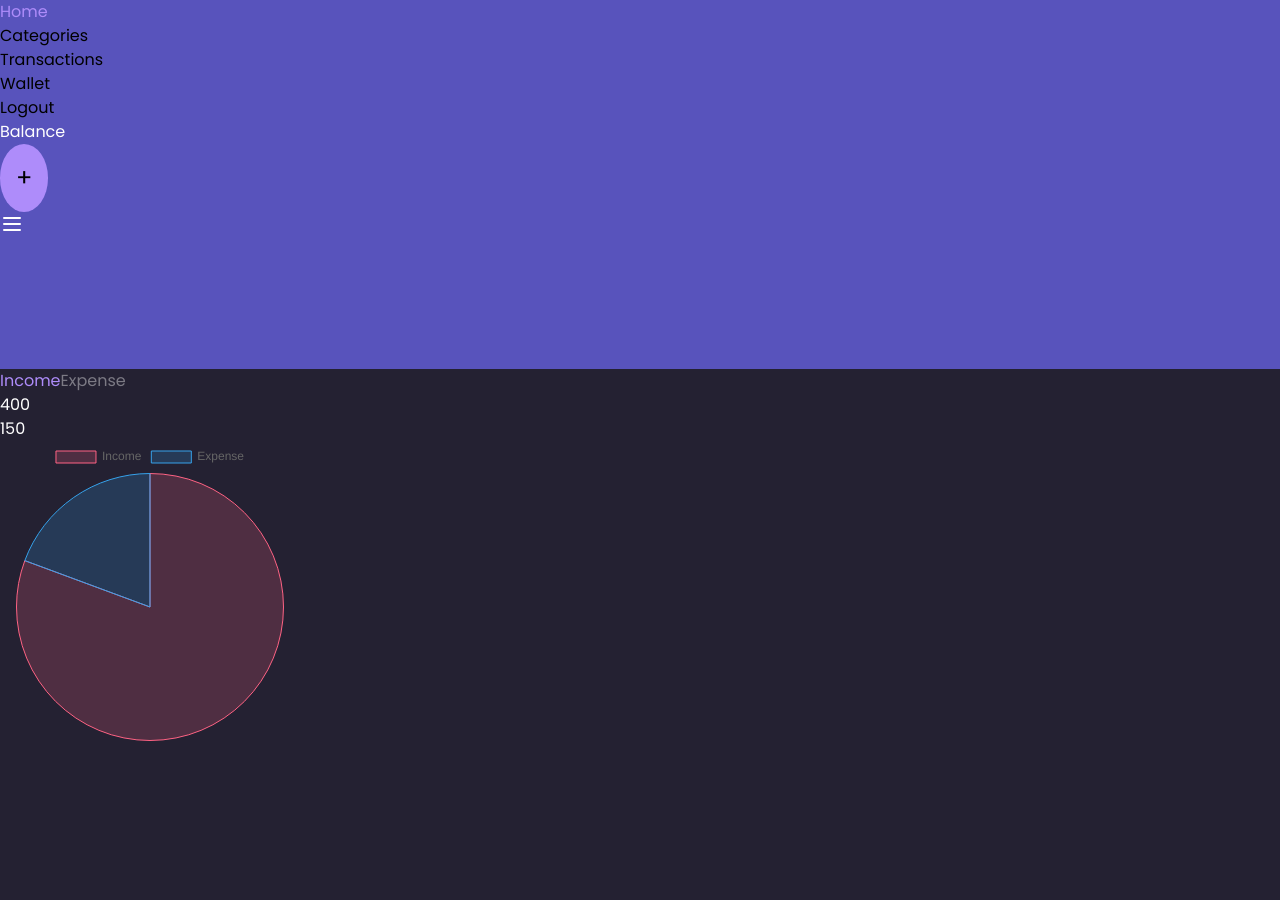
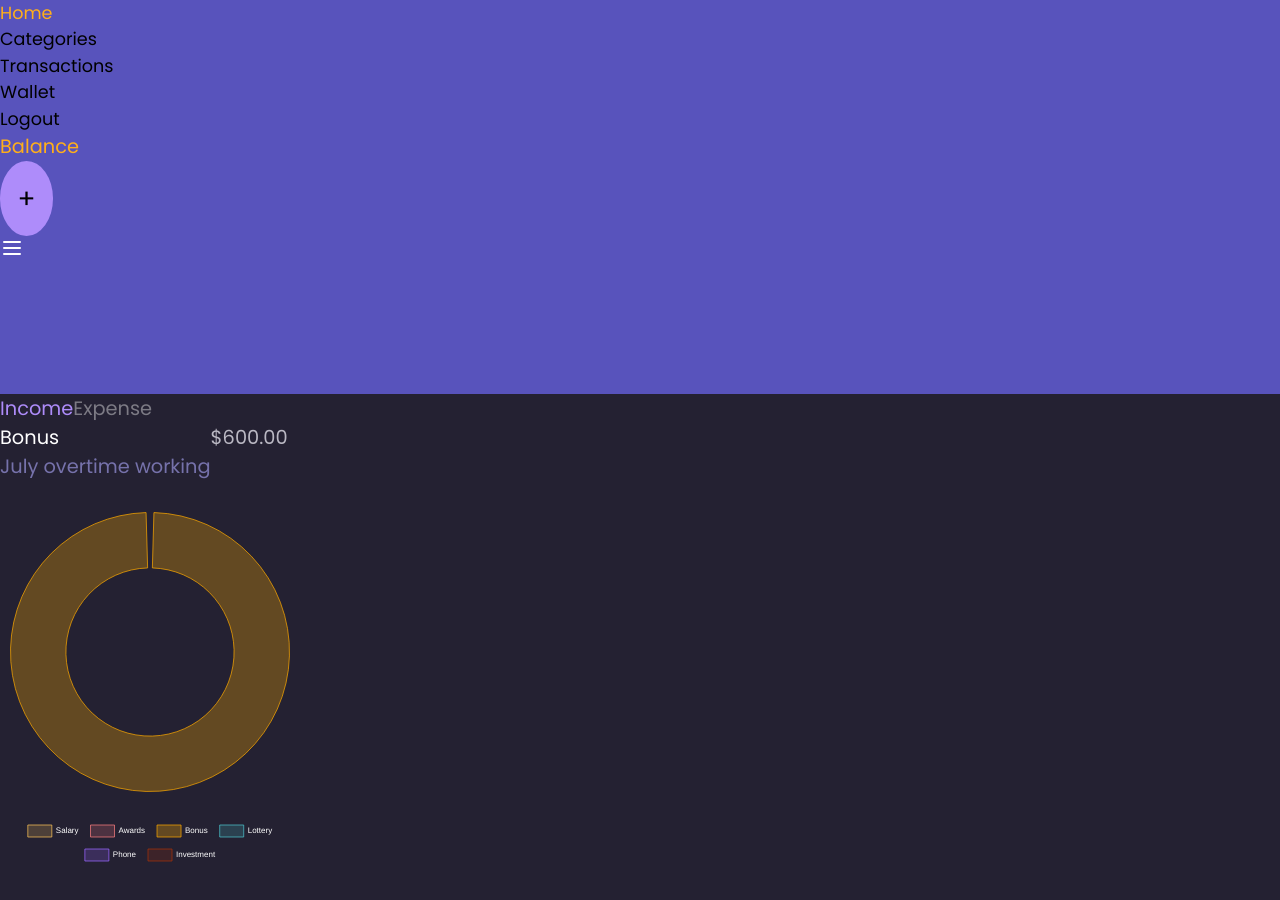
Before and after one commit to shanele147/Web07-MindX, a React (Create React App) app in the folder expense-app/client/: page / in a window 1280 px wide. Shown: the top 900 px of the page. Before the commit the page ends 800 px from the top, so only its background shows below. Built offline with nearby package versions, Linux system fonts and the light colour scheme; what @material-tailwind/react would draw is missing.

Commit message:
update expense data and chart

```diff
--- a/expense-app/client/src/App.js
+++ b/expense-app/client/src/App.js
@@ -13,53 +13,76 @@ import Header from "./components/Header";
 function App() {
   const data = [
     {
+      date: "2022-08-01",
+      amount: "600",
+      category: "Bonus",
+      description: "July overtime working",
+      type: "Income",
+      wallet: "Bank",
+    },
+    {
+      date: "2022-08-13",
       amount: "400",
       category: "Food",
-      date: "2022-08-13",
       description: "Dinner with friends",
       type: "Expense",
       wallet: "Bank",
     },
     {
+      date: "2022-08-02",
       amount: "150",
+      category: "Shopping",
+      description: "Weekend super market",
+      type: "Expense",
+      wallet: "Bank",
+    },
+    {
+      date: "2022-08-18",
+      amount: "50",
       category: "Food",
-      date: "2022-08-02",
-      description: "Lunch with family",
+      description: "Hangout weekend",
       type: "Expense",
       wallet: "Bank",
     },
   ];
   const [wallets, setWallets] = useState(["Bank", "Cash"]);
-  const [categories, setCategory] = useState([
+  const [expenseCategories, setExpenseCategory] = useState([
     "Beverage",
     "Food",
     "Shopping",
     "Pet",
     "Phone",
     "Household",
+    "Bills",
+    "Education",
+    "Entertainment",
+    "Health",
+    "Travel",
+    "Transportation",
+    "Others",
+  ]);
+  const [incomeCategories, setIncomeCategory] = useState([
+    "Salary",
+    "Awards",
+    "Bonus",
+    "Lottery",
+    "Phone",
+    "Investment",
   ]);
   const [expenseType, setExpenseType] = useState(["Income", "Expense"]);
   const [transactionList, setTransactionList] = useState(data);
 
   const onAddNewTransaction = (newTransaction) => {
-    // console.log(newTransaction);
-    /* let newList = [];
-    newList.push(newTransaction); */
-    // transactionList.push(newTransaction);
     setTransactionList([...transactionList, newTransaction]);
   };
-
-  /* useEffect(() => {
-
-  },
-  transactionList); */
 
   return (
     <Browser>
       <ExpenseContext.Provider
         value={{
           wallets,
-          categories,
+          expenseCategories,
+          incomeCategories,
           expenseType,
           transactionList,
           onAddNewTransaction,
--- a/expense-app/client/src/components/ExpenseTabs/ExpenseTabs.css
+++ b/expense-app/client/src/components/ExpenseTabs/ExpenseTabs.css
@@ -6,6 +6,7 @@
 }
 .tab-content {
   position: absolute;
+  /* width: 40%; */
 }
 
 .active-border {
@@ -16,3 +17,44 @@
   opacity: 0.4;
   border-color: #aff7ffa3;
 }
+.tab-content ul {
+  display: flex;
+  flex-direction: row;
+  /* justify-content: space-between; */
+}
+.animate__fadeOut {
+  visibility: hidden;
+}
+p.category {
+  position: relative;
+}
+
+p.category::before {
+  content: "";
+  height: 2.4rem;
+  width: 1px;
+  position: absolute;
+  top: 0.35rem;
+  left: -0.5rem;
+}
+p.amount {
+  color: #bab8c3;
+}
+p.description {
+  /* font-size: 0.9rem; */
+  color: #a7a2f3a1;
+}
+
+/* style of category text */
+p.food {
+  color: #f5be57;
+}
+p.food::before {
+  background-color: #f5be57;
+}
+p.shopping {
+  color: #f47b7c;
+}
+p.shopping::before {
+  background-color: #f47b7c;
+}
--- a/expense-app/client/src/components/ExpenseTabs/index.js
+++ b/expense-app/client/src/components/ExpenseTabs/index.js
@@ -1,58 +1,211 @@
 import React, { useState } from "react";
 import { Chart as ChartJS, ArcElement, Tooltip, Legend } from "chart.js";
-import { Pie } from "react-chartjs-2";
+import { Pie, Doughnut } from "react-chartjs-2";
 import { useExpenseContext } from "../../contexts/ExpenseContext";
+import expenseAppService from "../../services";
 
 import "./ExpenseTabs.css";
 
 ChartJS.register(ArcElement, Tooltip, Legend);
 
 export default function ExpenseTabs() {
-  const { expenseType, transactionList } = useExpenseContext();
+  const getTotal = (category, list) => {
+    return list
+      .filter((elm) => elm.category === category)
+      .reduce((total, elm) => total + Number(elm.amount), 0);
+  };
+
+  const { expenseCategories, incomeCategories, expenseType, transactionList } =
+    useExpenseContext();
+  const incomeList = transactionList.filter((elm) => elm.type === "Income");
   const expenseList = transactionList.filter((elm) => elm.type === "Expense");
-  let expenseData = expenseList.map((expense) => {
-    console.log(expense);
-    const { amount, category, description } = expense;
-    return expense;
-    /* return (
-      <>
-        <li>amount</li>
-        <li>category</li>
-        <li>description</li>
-      </>
-    ); */
-  });
-  const incomeList = transactionList.filter((elm) => elm.type === "Income");
+  let expenseBasedOnCategory = [],
+    incomeBasedOnCategory = [];
+  for (let category of expenseCategories) {
+    expenseBasedOnCategory.push(getTotal(category, expenseList));
+  }
+
+  for (let category of incomeCategories) {
+    incomeBasedOnCategory.push(getTotal(category, incomeList));
+  }
+
+  console.log({ expenseBasedOnCategory, incomeBasedOnCategory });
+
+  const renderDataList = (arr) => {
+    let htmlList = arr.map((elm, idx) => {
+      const { amount, category, description } = elm;
+      return (
+        <>
+          <ul
+            key={idx}
+            className="w-full justify-between px-2 py-2 flex flex-wrap transition-row "
+          >
+            <li>
+              <p
+                className={`category ${category
+                  .toLowerCase()
+                  .replace(/ /g, "_")} text-base md:text-lg`}
+              >
+                {category}
+              </p>
+              <p className="description text-xs md:text-sm">{description}</p>
+            </li>
+            <li className="w-fit md:w-1/5">
+              <p className="amount text-base md:text-lg">
+                {expenseAppService.convertCurrency(amount, "USD")}
+              </p>
+            </li>
+          </ul>
+        </>
+      );
+    });
+    return htmlList;
+  };
+  let expenses = renderDataList(expenseList);
+  let incomes = renderDataList(incomeList);
+
   console.log({ expenseList, incomeList });
   const tabsData = [
     {
       label: expenseType[0],
-      content: "incomeList",
+      content: incomes,
+      chartData: {
+        labels: incomeCategories,
+        datasets: [
+          {
+            label: `% of ${expenseType[0]}`,
+            data: incomeBasedOnCategory,
+            backgroundColor: [
+              "rgb(245, 190, 87, 0.2)",
+              "rgb(244, 123, 124,0.2)",
+              "rgba(245, 165, 0, 0.3)",
+              "rgba(75, 192, 200, 0.2)",
+              "rgba(153, 102, 255, 0.2)",
+              "rgba(165, 49, 9, 0.2)",
+              "rgb(243, 178, 125, 0.2)",
+              "rgb(140, 222, 246, 0.2)",
+              "rgb(72, 72, 222, 0.2)",
+              "rgb(130, 206, 106, 0.2)",
+              "rgb(227, 46, 177, 0.2)",
+              "rgb(216, 213, 93, 0.2)",
+              "rgb(68, 107, 20, 0.2)",
+            ],
+            borderColor: [
+              "rgb(245, 190, 87, 0.75)",
+              "rgb(244, 123, 124, 0.75)",
+              "rgba(245, 165, 0, 0.75)",
+              "rgba(75, 192, 200, 0.75)",
+              "rgba(153, 102, 255, 0.75)",
+              "rgba(165, 49, 9, 0.75)",
+              "rgb(243, 178, 125, 0.75)",
+              "rgb(140, 222, 246, 0.75)",
+              "rgb(72, 72, 222, 0.75)",
+              "rgb(130, 206, 106, 0.75)",
+              "rgb(227, 46, 177, 0.75)",
+              "rgb(216, 213, 93, 0.75)",
+              "rgb(68, 107, 20, 0.75)",
+            ],
+
+            borderWidth: 1,
+          },
+        ],
+      },
     },
     {
       label: expenseType[1],
-      content: expenseData,
+      content: expenses,
+      chartData: {
+        labels: expenseCategories,
+        datasets: [
+          {
+            label: `% of ${expenseType[1]}`,
+            data: expenseBasedOnCategory,
+            backgroundColor: [
+              "rgb(245, 190, 87, 0.2)",
+              "rgb(244, 123, 124,0.2)",
+              "rgba(245, 165, 0, 0.3)",
+              "rgba(75, 192, 200, 0.2)",
+              "rgba(153, 102, 255, 0.2)",
+              "rgba(165, 49, 9, 0.2)",
+              "rgb(243, 178, 125, 0.2)",
+              "rgb(140, 222, 246, 0.2)",
+              "rgb(72, 72, 222, 0.2)",
+              "rgb(130, 206, 106, 0.2)",
+              "rgb(227, 46, 177, 0.2)",
+              "rgb(216, 213, 93, 0.2)",
+              "rgb(68, 107, 20, 0.2)",
+            ],
+            borderColor: [
+              "rgb(245, 190, 87, 0.75)",
+              "rgb(244, 123, 124, 0.75)",
+              "rgba(245, 165, 0, 0.75)",
+              "rgba(75, 192, 200, 0.75)",
+              "rgba(153, 102, 255, 0.75)",
+              "rgba(165, 49, 9, 0.75)",
+              "rgb(243, 178, 125, 0.75)",
+              "rgb(140, 222, 246, 0.75)",
+              "rgb(72, 72, 222, 0.75)",
+              "rgb(130, 206, 106, 0.75)",
+              "rgb(227, 46, 177, 0.75)",
+              "rgb(216, 213, 93, 0.75)",
+              "rgb(68, 107, 20, 0.75)",
+            ],
+
+            hoverOffset: 0,
+          },
+        ],
+      },
     },
   ];
-  console.log(tabsData[1].content);
 
-  const data = {
-    labels: expenseType,
-    datasets: [
-      {
-        label: "Testing",
-        data: [500, 120],
-        backgroundColor: ["rgba(255, 99, 132, 0.2)", "rgba(54, 162, 235, 0.2)"],
-        borderColor: ["rgba(255, 99, 132, 1)", "rgba(54, 162, 235, 1)"],
-        borderWidth: 1,
+  const options = {
+    cutout: "60%",
+    aspectRatio: 3 / 4,
+    responsive: true,
+    spacing: 2,
+    layout: {
+      autoPadding: true,
+      padding: "10",
+    },
+    plugins: {
+      legend: {
+        display: true,
+        fullSize: true,
+        position: "bottom",
+        labels: {
+          color: "#ffffff",
+          align: "start",
+          padding: 12,
+          boxWidth: 24,
+          boxHeight: 12,
+          /* Adjust data label font size according to chart size */
+          font: function (context) {
+            var width = context.chart.width;
+            // console.log(width);
+            var size =
+              width < 667 && width < 1227
+                ? Math.round(width / 36)
+                : width >= 1227
+                ? Math.round(width / 48)
+                : Math.round(width / 34);
+            // console.log(size);
+            return {
+              weight: "400",
+              size: size,
+            };
+          },
+        },
       },
-    ],
+      tooltips: {
+        enabled: true,
+      },
+    },
   };
 
   const [activeTabIndex, setActiveTabIndex] = useState(0);
 
   return (
-    <div className="w-full md:w-2/3 mx-auto tab-container">
+    <div className="w-full md:w-3/4 ld:w-2/3 mx-auto tab-container">
       <div className="flex">
         {/* Loop through tab data and render button for each. */}
         {tabsData.map((tab, idx) => {
@@ -77,16 +230,12 @@ export default function ExpenseTabs() {
         {tabsData.map((tab, idx) => {
           return (
             <div
-              className={`py-4 px-6 mx-auto tab-content animate__animated animate__fast ${
+              className={`w-full md:w-2/3 lg:w-1/2 py-4 px-4 md:px-6 mx-auto tab-content animate__animated animate__slow ${
                 idx === activeTabIndex ? "animate__fadeIn" : "animate__fadeOut"
               }`}
             >
-              <ul>
-                {tabsData[1].content.map((elm) => {
-                  return <li>{elm.amount}</li>;
-                })}
-              </ul>
-              <Pie data={data} />
+              {tab.content}
+              <Doughnut data={tab.chartData} options={options} />
             </div>
           );
         })}
--- a/expense-app/client/src/components/Header/Header.scss
+++ b/expense-app/client/src/components/Header/Header.scss
@@ -5,7 +5,7 @@
     // justify-content: center;
     gap: 1.5rem;
     h3 {
-      color: #ffffff;
+      color: var(--active-color);
     }
   }
   &_list {
@@ -25,3 +25,24 @@
 .btn-add-expense span {
   font-size: 1.5rem;
 }
+
+@media screen and (max-width: 768px) {
+  .nav-container_logo {
+    .btn-add-expense {
+      left: 50%;
+      transform: translateX(-50%);
+      /* width: 2.25rem;
+      height: 2.25rem; */
+    }
+    h3 {
+      text-align: center;
+    }
+  }
+}
+
+@media screen and (max-width: 680px) {
+  .btn-add-expense {
+    width: 2.25rem;
+    height: 2.25rem;
+  }
+}
--- a/expense-app/client/src/components/Header/index.js
+++ b/expense-app/client/src/components/Header/index.js
@@ -7,6 +7,8 @@ import {
   Button,
   IconButton,
 } from "@material-tailwind/react";
+import { useExpenseContext } from "../../contexts/ExpenseContext";
+import expenseAppService from "../../services";
 import InputField from "../InputField";
 import "./Header.scss";
 
@@ -14,6 +16,8 @@ const Header = () => {
   const [openNav, setOpenNav] = useState(false);
   const [open, setOpen] = useState(false);
   const handleOpen = () => setOpen(!open);
+
+  const { expenseType, transactionList } = useExpenseContext();
 
   useEffect(() => {
     window.addEventListener(
@@ -102,10 +106,10 @@ const Header = () => {
       </div>
       <MobileNav
         open={openNav}
-        className="mt-4 flex items-baseline justify-between mobile-nav"
+        className="flex items-baseline justify-between mobile-nav"
       >
         {navList}
-        <div className="nav-container_logo w-full md:w-1/5 flex flex-wrap justify-end">
+        <div className="nav-container_logo md:w-1/5 flex-col md:flex-row flex-wrap md:justify-end">
           <h3>Balance</h3>
           <IconButton
             className="btn-add-expense"
--- a/expense-app/client/src/components/InputField/index.js
+++ b/expense-app/client/src/components/InputField/index.js
@@ -13,8 +13,13 @@ import "animate.css";
 
 const InputField = (props) => {
   const { open, handleOpen } = props;
-  const { wallets, categories, expenseType, onAddNewTransaction } =
-    useExpenseContext();
+  const {
+    wallets,
+    expenseCategories,
+    incomeCategories,
+    expenseType,
+    onAddNewTransaction,
+  } = useExpenseContext();
   const [category, setCategory] = useState("");
   const [wallet, setWallet] = useState("");
   const [type, setType] = useState("");
@@ -22,16 +27,15 @@ const InputField = (props) => {
   const [transaction, setTransaction] = useState({
     date: "",
     amount: "",
+    category: "",
     description: "",
-    category: "",
+    type: "",
     wallet: "",
-    type: "",
   });
 
   const handleInputChange = (e) => {
-    // console.log(e.target.value);
     const { name, value } = e.target;
-    console.log({ name, value });
+    // console.log({ name, value });
     setTransaction({ ...transaction, [name]: value });
   };
 
@@ -54,7 +58,16 @@ const InputField = (props) => {
     setTransaction(transaction);
   };
 
-  const categoryList = categories.map((elm, idx) => {
+  const categoryList =
+    type === "Income"
+      ? incomeCategories.map((elm, idx) => {
+          return (
+            <Option value={elm} key={idx}>
+              {elm}
+            </Option>
+          );
+        })
+      : expenseCategories.map((elm, idx) => {
           return (
             <Option value={elm} key={idx}>
               {elm}
@@ -69,10 +82,10 @@ const InputField = (props) => {
     setTransaction({
       date: "",
       amount: "",
-      description: "",
+      type: "",
       category: "",
       wallet: "",
-      type: "",
+      description: "",
     });
   };
 
@@ -138,6 +151,12 @@ const InputField = (props) => {
             value={transaction.amount}
             onChange={handleInputChange}
           />
+          {(isNaN(transaction.amount) === true ||
+            Number(transaction.amount) < 0) && (
+            <div style={{ color: "#bd2560", fontSize: "0.95rem" }}>
+              Entered value is invalid. Please input the number.
+            </div>
+          )}
           <Input
             key="description"
             label="Description"
@@ -151,11 +170,21 @@ const InputField = (props) => {
             onChange={handleInputChange}
           />
           <Select
+            label="Type"
+            className="expense-select"
+            variant="standard"
+            color="deep-purple"
+            value={type}
+            style={{ borderBottom: "1px solid" }}
+            onChange={handleTypeChange}
+          >
+            {typeList}
+          </Select>
+          <Select
             label="Category"
             className="expense-select"
             variant="standard"
             color="deep-purple"
-            // value={transaction.category}
             value={category}
             style={{ borderBottom: "1px solid" }}
             onChange={handleCategoryChange}
@@ -173,17 +202,7 @@ const InputField = (props) => {
           >
             {walletList}
           </Select>
-          <Select
-            label="Type"
-            className="expense-select"
-            variant="standard"
-            color="deep-purple"
-            value={type}
-            style={{ borderBottom: "1px solid" }}
-            onChange={handleTypeChange}
-          >
-            {typeList}
-          </Select>
+
           <Button
             className="mx-auto px-4 py-3 btn-submit"
             style={{ fontSize: "0.85rem", textTransform: "capitalize" }}
--- a/expense-app/client/src/pages/HomePage/HomePage.js
+++ b/expense-app/client/src/pages/HomePage/HomePage.js
@@ -11,7 +11,7 @@ const HomePage = (props) => {
 
   return (
     <>
-      <div className="container mx-auto page-container py-20 px-4 md:py-40 md:px-8">
+      <div className="container mx-auto page-container py-12 px-4 md:py-20 md:px-8">
         <ExpenseTabs />
       </div>
       <InputField open={open} handleOpen={handleOpen} />
--- /dev/null
+++ b/expense-app/client/src/services/index.js
@@ -0,0 +1,22 @@
+const expenseAppService = {
+  convertToHumanDate: (date) => {
+    return new Date(date).toLocaleDateString("UTC", {
+      year: "numeric",
+      month: "long",
+    });
+  },
+  convertCurrency: (amount, currency) => {
+    // Format the price above to USD, INR, EUR using their locales.
+    let formatCurrency = new Intl.NumberFormat(undefined, {
+      style: "currency",
+      currency: `${currency}`,
+    });
+    return formatCurrency.format(amount);
+  },
+  validateNumberField: (number) => {
+    const numberRegEx = /\-?\d*\.?\d{1,2}/;
+    return numberRegEx.test(String(number).toLowerCase());
+  },
+};
+
+export default expenseAppService;
--- a/expense-app/client/src/styles/main.scss
+++ b/expense-app/client/src/styles/main.scss
@@ -12,13 +12,14 @@
     "Segoe UI", Roboto, Oxygen, Ubuntu, Cantarell, "Open Sans", "Helvetica Neue",
     sans-serif;
   font-weight: 400;
-  font-size: 16px;
+  font-size: 1.1rem;
 }
 
 :root {
   --white-color: #ffffff;
   --primary-color: #0f1724;
-  --secondary-color: #0a0d14;
-  --active-color: #ae8cfa;
+  --secondary-color: #a7a2f3a1;
+  --secondary-color-2: #ae8cfa;
+  --active-color: #ffaf1a;
   --text-color: #000000;
 }
```
Lines whose indentation alone changed are shown as unchanged.
